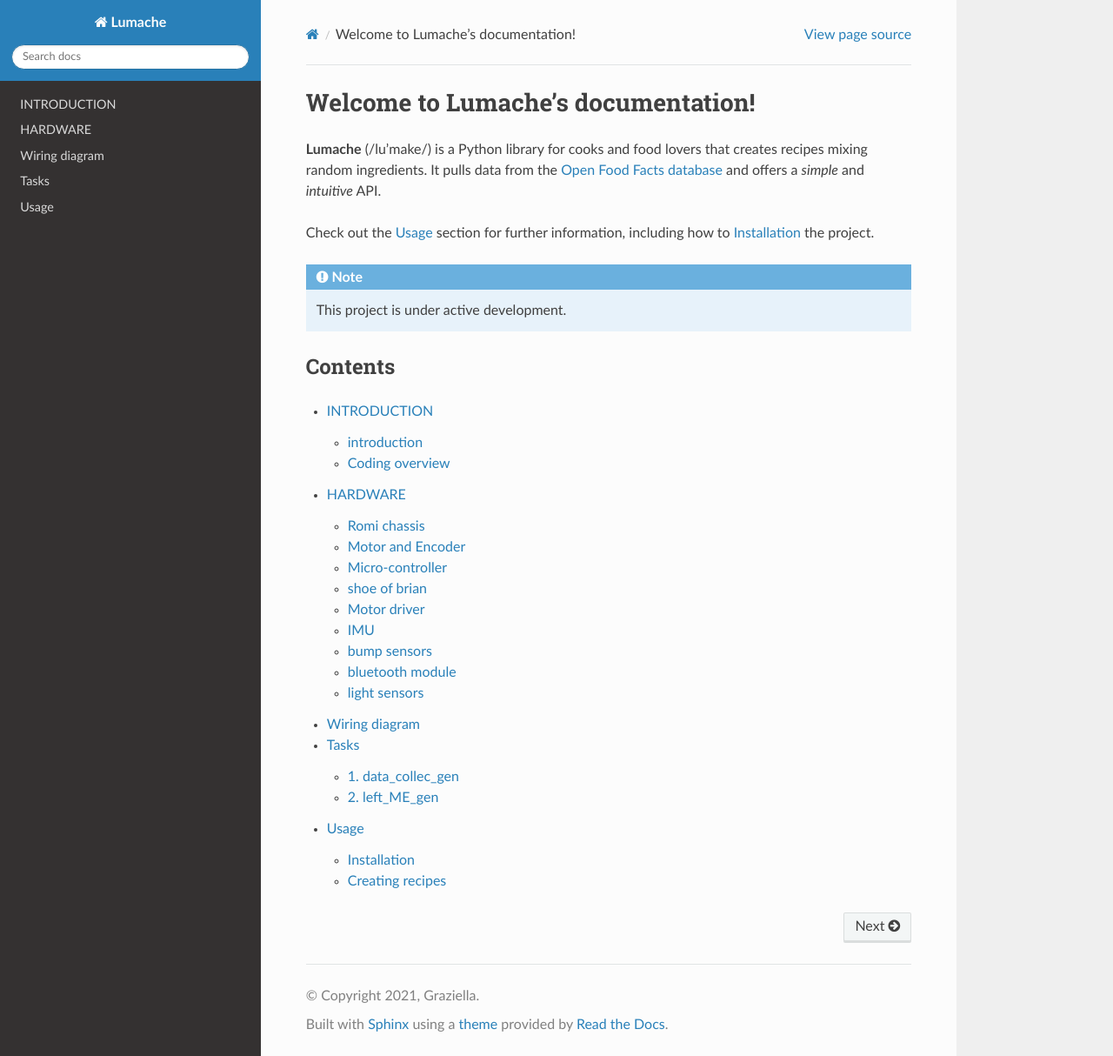
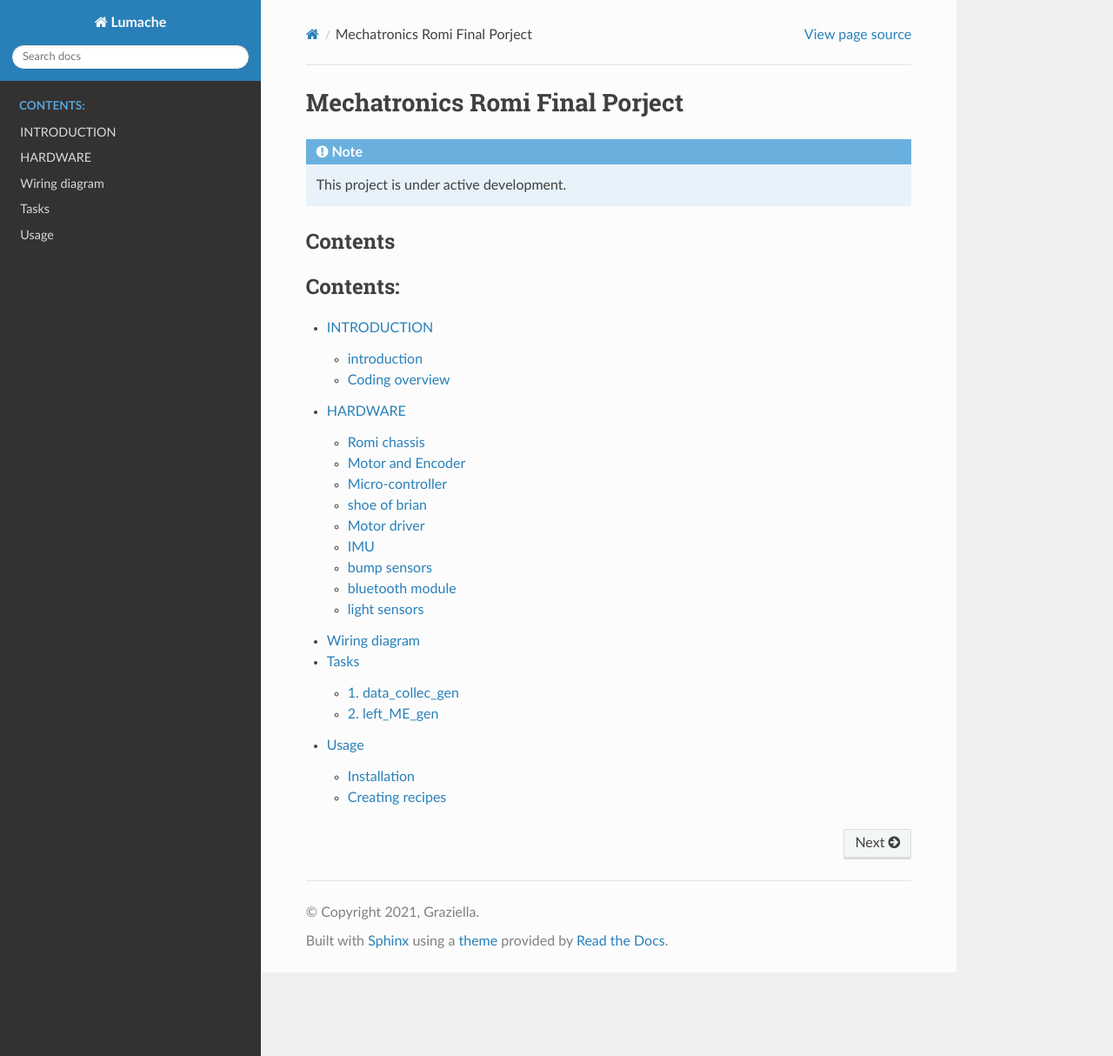
Before and after one commit to jirehevelasquez/mech-romi-files-, a Sphinx documentation site: the page built from docs/source/index.rst, in a window 1280 px wide and 1214 px high. Shown: the whole window at 87% size. Built offline with Sphinx 7.4.7 and the Read the Docs theme 3.1.0, drawn with Linux system fonts in a browser that asks for light colours; pages that are not in the unit, such as notebooks, are missing from menus.

Commit message:
Update index.rst

```diff
--- a/docs/source/index.rst
+++ b/docs/source/index.rst
@@ -1,13 +1,7 @@
-Welcome to Lumache's documentation!
+Mechatronics Romi Final Porject
 ===================================
 
-**Lumache** (/lu'make/) is a Python library for cooks and food lovers
-that creates recipes mixing random ingredients.
-It pulls data from the `Open Food Facts database <https://world.openfoodfacts.org/>`_
-and offers a *simple* and *intuitive* API.
 
-Check out the :doc:`usage` section for further information, including
-how to :ref:`installation` the project.
 
 .. note::
 
@@ -17,6 +11,8 @@
 --------
 
 .. toctree::
+   :maxdepth: 20
+   :caption: Contents:
 
    Introduction
    Hardware
```
